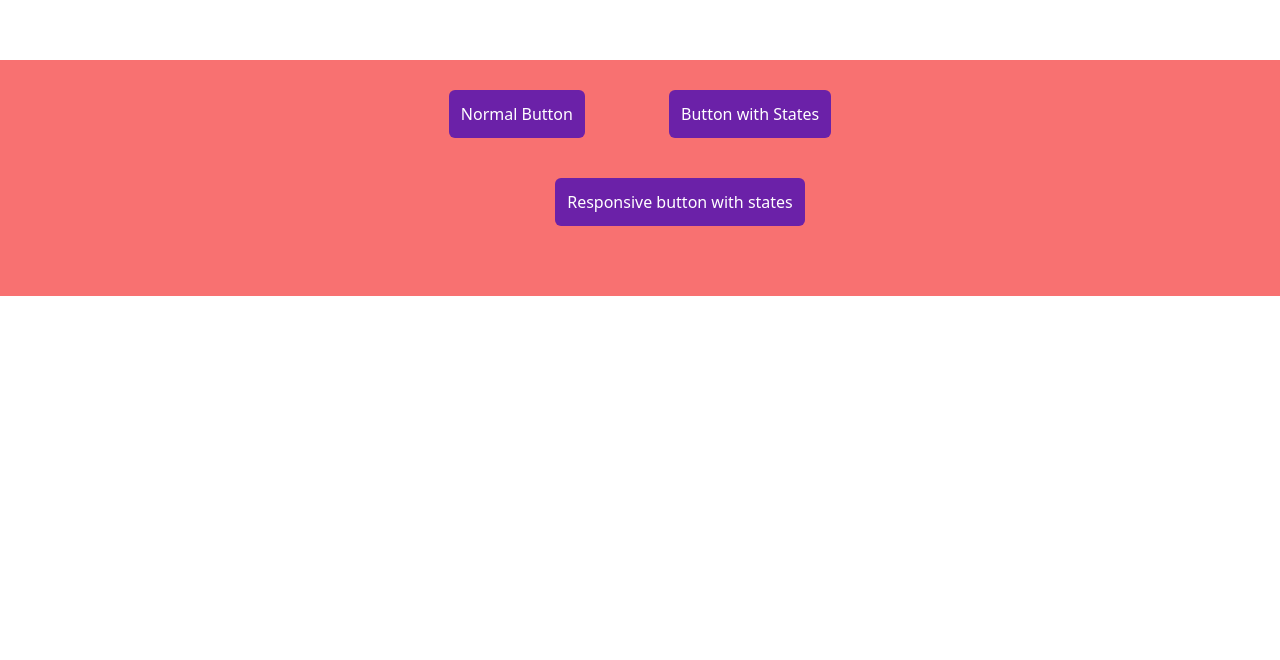
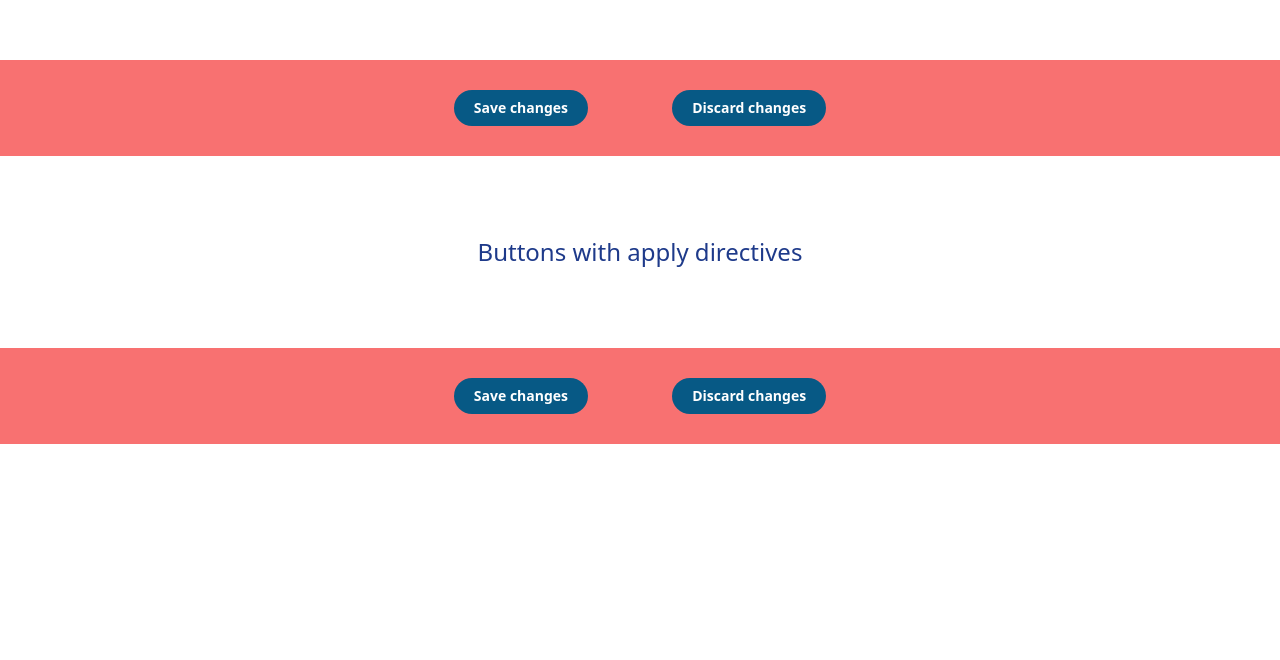
Before and after one commit to Tech-Muni/learn_tailwind_css, a website built with Vite: page index.html in a window 1280 px wide. Shown: the part 140-800 px from the top of the page. Built offline with nearby package versions, Linux system fonts and the light colour scheme.

Commit message:
apply_directives

```diff
--- a/index.html
+++ b/index.html
@@ -11,25 +11,34 @@
     <title>Responsivness</title>
   </head>
   <body>
-    <!-- There are several states in CSS like hover, focus, outline etc... -->
+    <!-- Uptill now you know how to give classes and play with Tailwind -->
     <h1 class="text-center text-blue-900 mx-auto my-20 text-4xl">
-      Learn States in CSS
+      Learn Apply Directives in Tailwind CSS
     </h1>
-    <div class="mx-auto text-center bg-red-400 text-white space-x-20 py-[30px]">
-      <!-- hover:[property] it's used to give hover state to element -->
-      <button class="bg-purple-800 p-[12px] rounded-md">Normal Button</button>
+    <div class="btn-container">
+      <!-- See, the class above is not in tailwind it's made up using apply directive which is equivalent to `mx-auto text-center space-x-20 py-[30px] bg-red-400 text-white` this much classes in tailwind -->
       <button
-        class="bg-purple-800 p-[12px] rounded-md hover:bg-purple-700 active:bg-purple-900 focus:bg-purple-900 focus:border-2 focus:border-white"
+        class="bg-sky-800 hover:bg-sky-700 px-5 py-2 text-sm leading-5 rounded-full font-semibold text-white"
       >
-        Button with States
+        Save changes
       </button>
-      <div class="my-10">
-        <button
-          class="bg-purple-800 p-[12px] rounded-md sm:hover:bg-green-900 md::hover:bg-green-400 active:bg-purple-900 focus:bg-purple-900 focus:border-2 focus:border-white"
-        >
-          Responsive button with states
-        </button>
-      </div>
+      <button
+        class="bg-sky-800 hover:bg-red-700 px-5 py-2 text-sm leading-5 rounded-full font-semibold text-white"
+      >
+        Discard changes
+      </button>
+      <!-- So, you've met our buttons and you understand it... but see the repetetive classes you've got -->
+      <!-- Suppose you need these two button many time in your website let(15 times) -->
+      <!-- that means you'll have to repeat this junk of code all over again and again 15 times -->
+      <!-- apply directives saves you here we can make a single class compiled of all theese classes -->
+    </div>
+    <!--  -->
+    <h2 class="text-center text-blue-900 mx-auto my-20 text-2xl">
+      Buttons with apply directives
+    </h2>
+    <div class="btn-container">
+      <button class="btn hover:bg-sky-700">Save changes</button>
+      <button class="btn hover:bg-red-700">Discard changes</button>
     </div>
   </body>
 </html>
--- a/main.css
+++ b/main.css
@@ -1,3 +1,11 @@
 @tailwind base;
 @tailwind components;
+/* It's upto us where we wan't to place our style. Is it before utilities classes or after it? */
+.btn {
+  @apply bg-sky-800 px-5 py-2 text-sm leading-5 rounded-full font-semibold text-white;
+}
+.btn-container {
+  @apply mx-auto text-center space-x-20 py-[30px] bg-red-400 text-white;
+}
 @tailwind utilities;
+/* Which come at end overwrite the above values */
```
